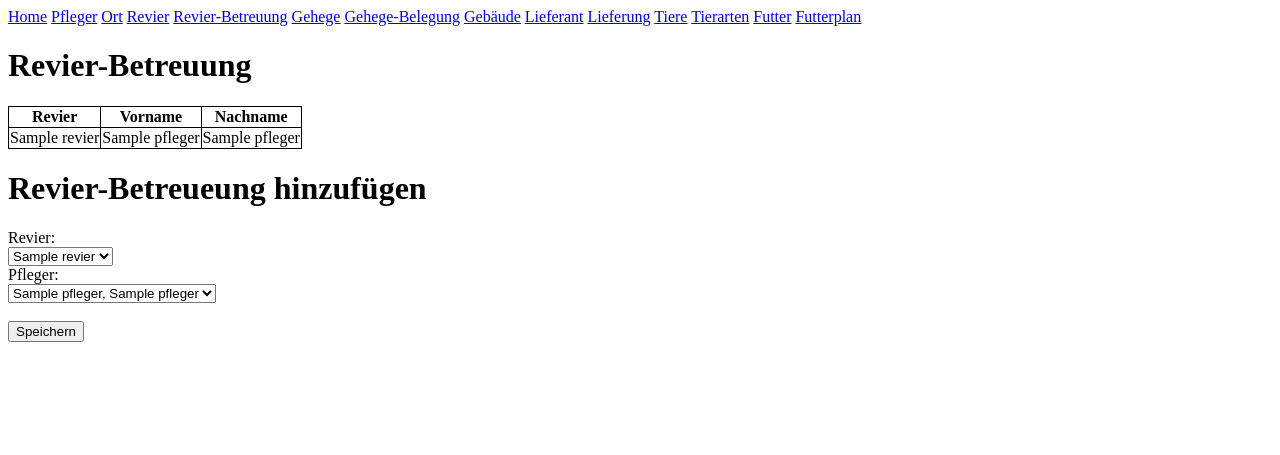
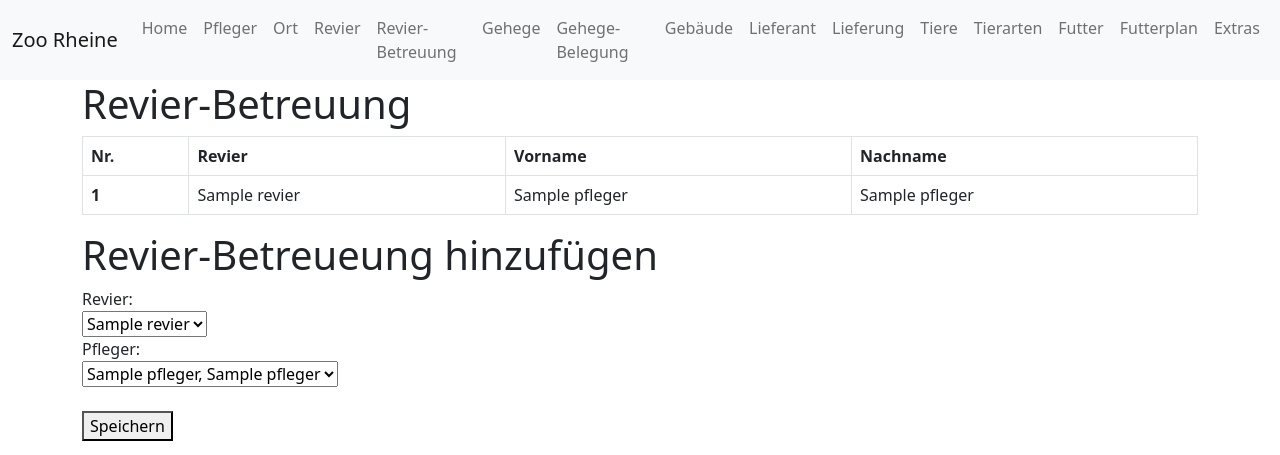
Before and after one commit to RichardIstSauer/Zoo, a PHP site: page /betreuung.php in a window 1280 px wide. Shown: the top 455 px of the page. Run offline with PHP 8.4, Linux system fonts and the light colour scheme; tables that the repository leaves empty or names only in its code hold one stand-in row (values such as "Sample post").

Commit message:
Desingänderung

```diff
--- a/betreuung.php
+++ b/betreuung.php
@@ -1,11 +1,11 @@
 <?php
 include "connection.php";
 include "navbar.php";
-echo "<link rel='stylesheet' href='styles.css'>";
+echo "<link rel='stylesheet' href='https://cdn.jsdelivr.net/npm/bootstrap@5.0.0-beta2/dist/css/bootstrap.min.css'>";
 echo "<meta name='viewport' content='width=device-width, initial-scale=1.0'>";
 echo "<script> if ( window.history.replaceState ) {window.history.replaceState( null, null, window.location.href ); } </script>";
 
-echo "<div class=wrapper>";
+echo "<div class=container>";
 echo "<h1>Revier-Betreuung</h1>";
 $query = "SELECT revier.reviername, pfleger.vorname, pfleger.nachname FROM revier, pfleger, einsatz WHERE revier.r_id=einsatz.r_id AND einsatz.pf_id=pfleger.pf_id;";
 $result = mysqli_query($conn, $query);
@@ -18,11 +18,14 @@ while ($row = mysqli_fetch_array($result)) {
 }
 
 
-echo"<table><tr><th>Revier</th><th>Vorname</th><th>Nachname</th></tr>";
+echo"<table class='table table-bordered'><tr><th scope='col'>Nr.</th><th scope='col'>Revier</th><th scope='col'>Vorname</th><th scope='col'>Nachname</th></tr>";
 
 for ($i = 0; $i < $count; $i++)
 {
+  $number = $i;
+  $number++;
   echo"<tr>";
+  echo "<th scope='row'>$number</th>";
   echo "<td>$revier[$i]</td>";
   echo "<td>$vorname[$i]</td>";
   echo "<td>$nachname[$i]</td>";
@@ -73,6 +76,9 @@ for ($i = 0; $i < $countPfleger; $i++)
 {
   echo "<option value='$pflegerIdDrop[$i]'>$vornameDrop[$i], $nachnameDrop[$i]</option>";
 }
+
+
+
 ?>
 </select><br><br>
 <button type="submit" name="speichern" >Speichern</button>
@@ -100,6 +106,6 @@ if (isset($_POST["speichern"]))
 
 }
 
+echo "</div>";
 
-echo "</div>"
 ?>
--- a/index.php
+++ b/index.php
@@ -1,7 +1,7 @@
 <?php
 include "connection.php";
 include "navbar.php";
-echo "<link rel='stylesheet' href='styles.css'>";
+echo "<link rel='stylesheet' href='https://cdn.jsdelivr.net/npm/bootstrap@5.0.0-beta2/dist/css/bootstrap.min.css'>";
 echo "<meta name='viewport' content='width=device-width, initial-scale=1.0'>";
 ?>
 
--- a/navbar.php
+++ b/navbar.php
@@ -1,30 +1,57 @@
-<html>
-<head>
-<link rel='stylesheet' href='styles.css'>
-
-</head>
-
-<body>
-
-<a href="index.php">Home</a>
-<a href="pfleger.php">Pfleger</a>
-<a href="ort.php">Ort</a>
-<a href="revier.php">Revier</a>
-<a href="betreuung.php">Revier-Betreuung</a>
-<a href="gehege.php">Gehege</a>
-<a href="gehegebelegung.php">Gehege-Belegung</a>
-<a href="gebaeude.php">Gebäude</a>
-<a href="lieferant.php">Lieferant</a>
-<a href="lieferung.php">Lieferung</a>
-<a href="tiere.php">Tiere</a>
-<a href="tierarten.php">Tierarten</a>
-<a href="futter.php">Futter</a>
-<a href="futterplan.php">Futterplan</a>
-
-
-
-</body>
-
-
-
-</html>
+<nav class="navbar navbar-expand-lg navbar-light bg-light">
+  <div class="container-fluid">
+    <a class="navbar-brand" href="index.php">Zoo Rheine</a>
+    <button class="navbar-toggler" type="button" data-bs-toggle="collapse" data-bs-target="#navbarNav" aria-controls="navbarNav" aria-expanded="false" aria-label="Toggle navigation">
+      <span class="navbar-toggler-icon"></span>
+    </button>
+    <div class="collapse navbar-collapse" id="navbarNav">
+      <ul class="navbar-nav">
+        <li class="nav-item">
+          <a class="nav-link" href="index.php">Home</a>
+        </li>
+        <li class="nav-item">
+          <a class="nav-link" href="pfleger.php">Pfleger</a>
+        </li>
+        <li class="nav-item">
+          <a class="nav-link" href="ort.php">Ort</a>
+        </li>
+        <li class="nav-item">
+          <a class="nav-link" href="revier.php">Revier</a>
+        </li>
+        <li class="nav-item">
+          <a class="nav-link" href="betreuung.php">Revier-Betreuung</a>
+        </li>
+        <li class="nav-item">
+          <a class="nav-link" href="gehege.php">Gehege</a>
+        </li>
+        <li class="nav-item">
+          <a class="nav-link" href="gehegebelegung.php">Gehege-Belegung</a>
+        </li>
+        <li class="nav-item">
+          <a class="nav-link" href="gebaeude.php">Gebäude</a>
+        </li>
+        <li class="nav-item">
+          <a class="nav-link" href="lieferant.php">Lieferant</a>
+        </li>
+        <li class="nav-item">
+          <a class="nav-link" href="lieferung.php">Lieferung</a>
+        </li>
+        <li class="nav-item">
+          <a class="nav-link" href="tiere.php">Tiere</a>
+        </li>
+        <li class="nav-item">
+          <a class="nav-link" href="tierarten.php">Tierarten</a>
+        </li>
+        <li class="nav-item">
+          <a class="nav-link" href="futter.php">Futter</a>
+        </li>
+        <li class="nav-item">
+          <a class="nav-link" href="futterplan.php">Futterplan</a>
+        </li>
+        <li class="nav-item">
+          <a class="nav-link" href="extras.php">Extras</a>
+        </li>
+      </ul>
+    </div>
+  </div>
+</nav>
--- a/styles.css
+++ /dev/null
@@ -1,13 +0,0 @@
-table, th, td
-{ width: fit-content; border: 1px solid black; border-collapse: collapse; }
-
-  input::-webkit-outer-spin-button,
-input::-webkit-inner-spin-button {
-    display: none;
-    -webkit-appearance: none;
-    margin: 0; /* <-- Apparently some margin are still there even though it's hidden */
-}
-
-input[type=number] {
-    -moz-appearance:textfield; /* Firefox */
-}
```
Also changed, not shown: 9uhr.php (added, +33 -0 lines), extras.php (added, +26 -0 lines), futter.php (+6 -3 lines), futterplan.php (+6 -3 lines), gebaeude.php (+6 -3 lines), gehege.php (+6 -3 lines), gehegebelegung.php (+6 -3 lines), lieferant.php (+6 -3 lines), lieferung.php (+6 -3 lines), pfleger.php (+6 -3 lines), revier.php (+6 -3 lines), tierarten.php (+6 -3 lines), tiere.php (+6 -3 lines).
